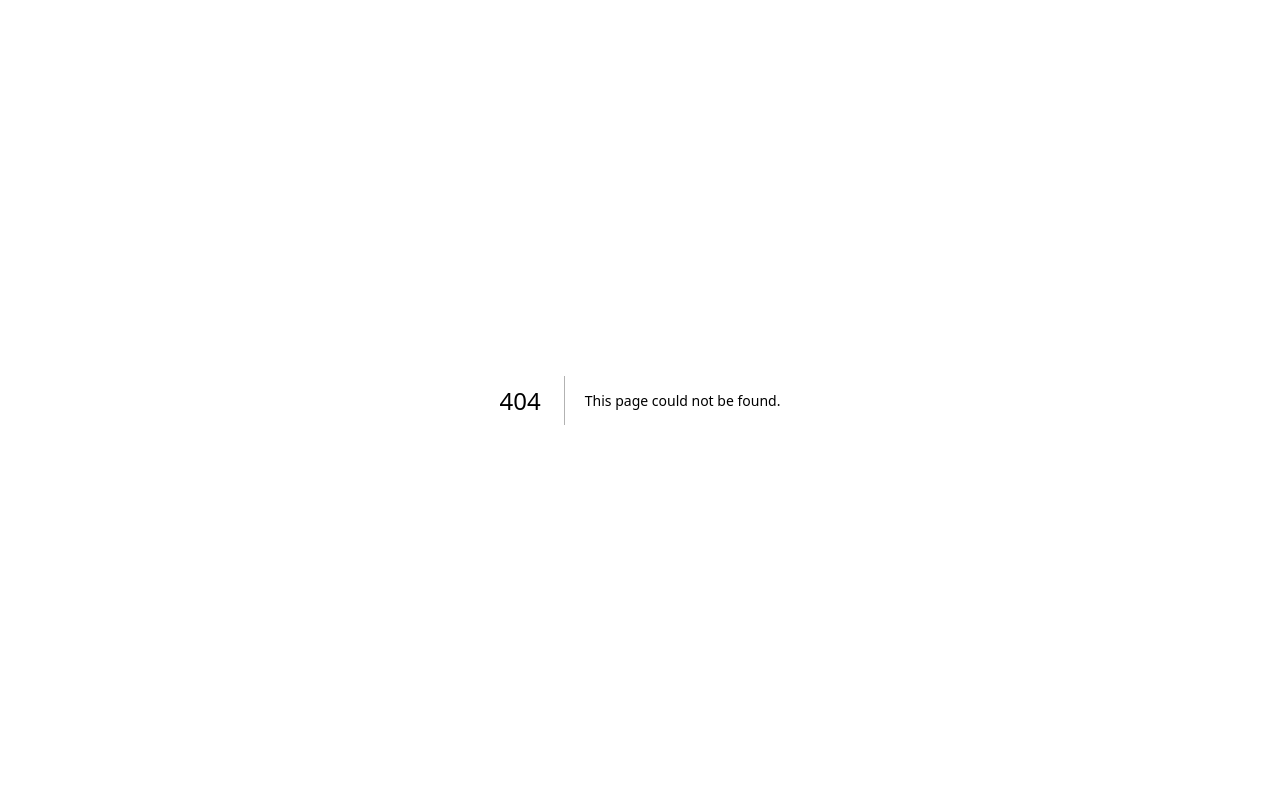
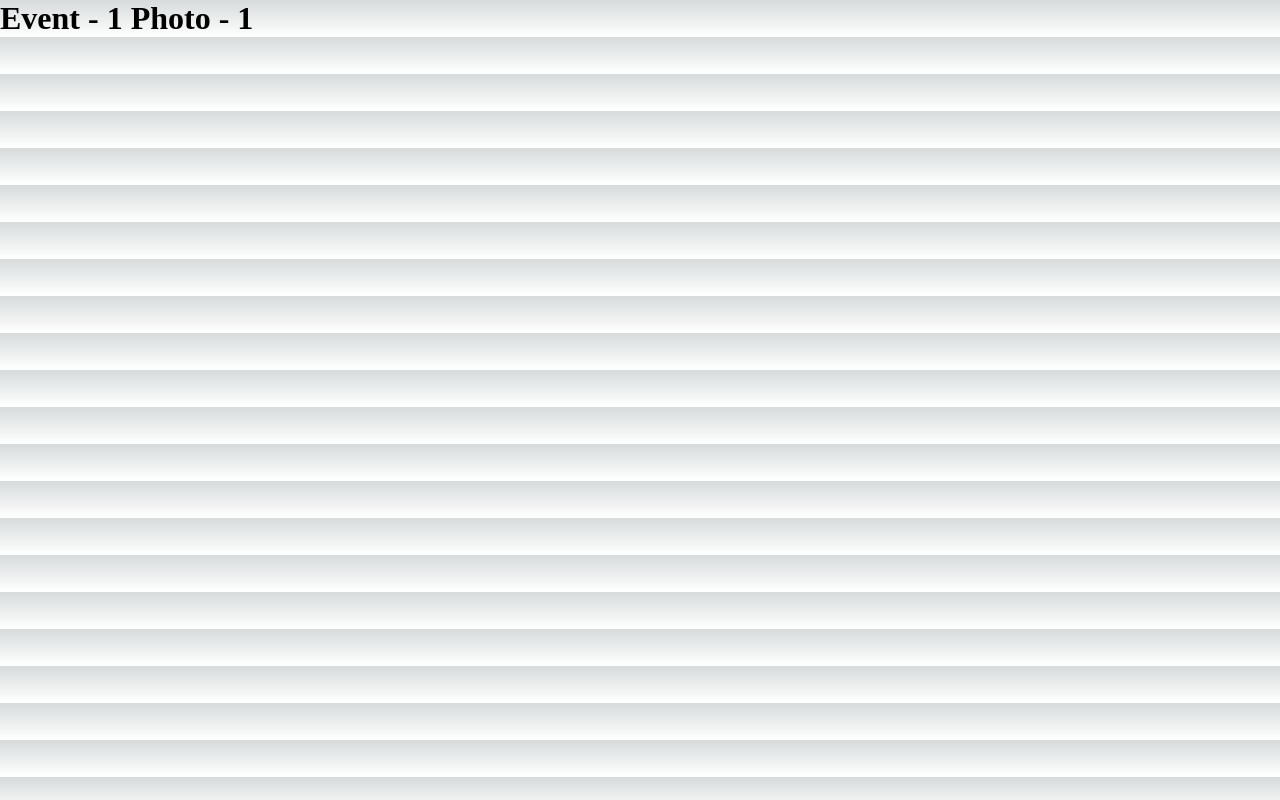
Before and after one commit to lanxdrey19/webscraper, a Next.js app in the folder packages/frontend/: page /event/1/photo/1 in a window 1280 px wide. Before the commit this address had no page. Built offline with nearby package versions, Linux system fonts and the light colour scheme.

Commit message:
:sparkles: add dynamic nested routes

```diff
--- /dev/null
+++ b/packages/frontend/src/pages/event/[eventId]/photo/[photoId].js
@@ -0,0 +1,15 @@
+import { useRouter } from "next/router";
+
+function Photo() {
+  const router = useRouter();
+  const { eventId, photoId } = router.query;
+  return (
+    <>
+      <h1>
+        Event - {eventId} Photo - {photoId}
+      </h1>
+    </>
+  );
+}
+
+export default Photo;
--- a/packages/frontend/src/pages/event/first.js
+++ /dev/null
@@ -1,5 +0,0 @@
-function First() {
-  return <h1>First Event</h1>;
-}
-
-export default First;
--- a/packages/frontend/src/pages/event/second.js
+++ /dev/null
@@ -1,5 +0,0 @@
-function Second() {
-  return <h1>Second Event</h1>;
-}
-
-export default Second;
```
Also changed, not shown: packages/frontend/src/pages/event/[eventId]/index.js (added, +13 -0 lines), packages/frontend/src/pages/event/index.js (+7 -1 lines).
